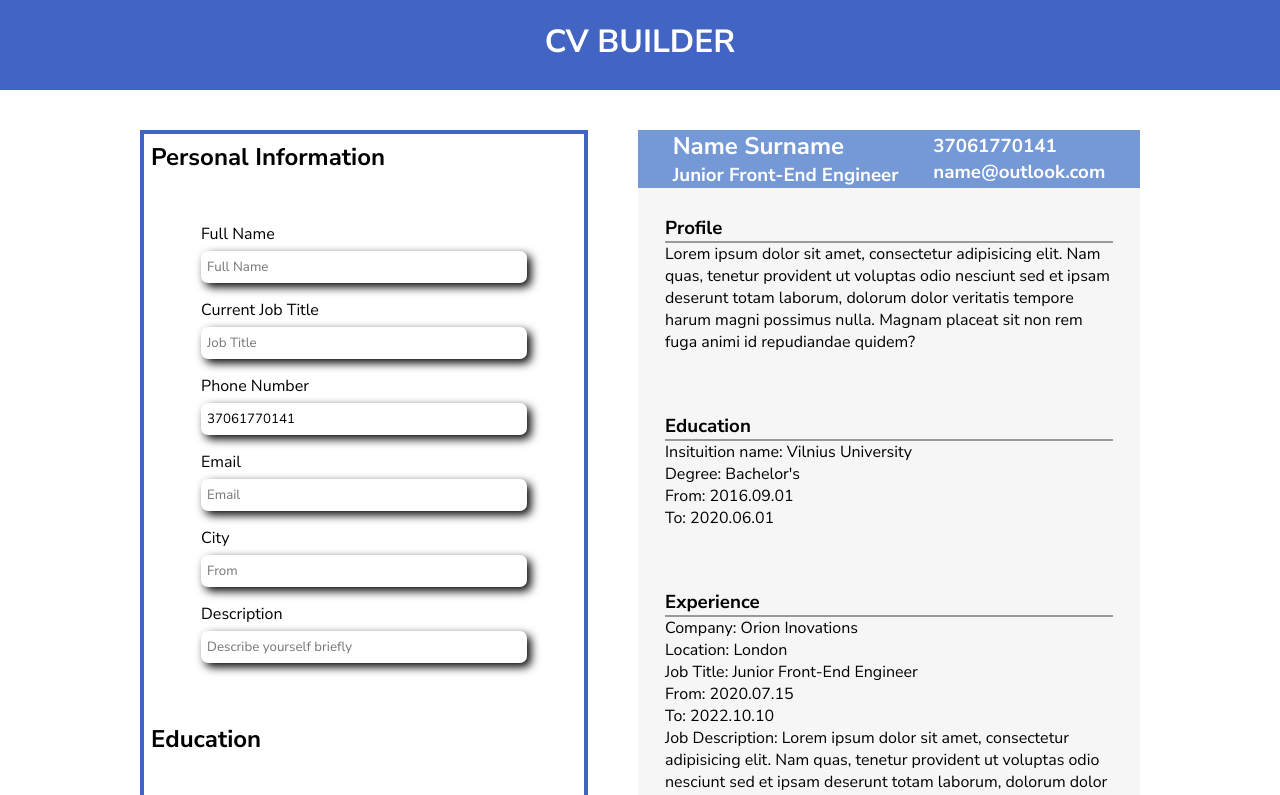
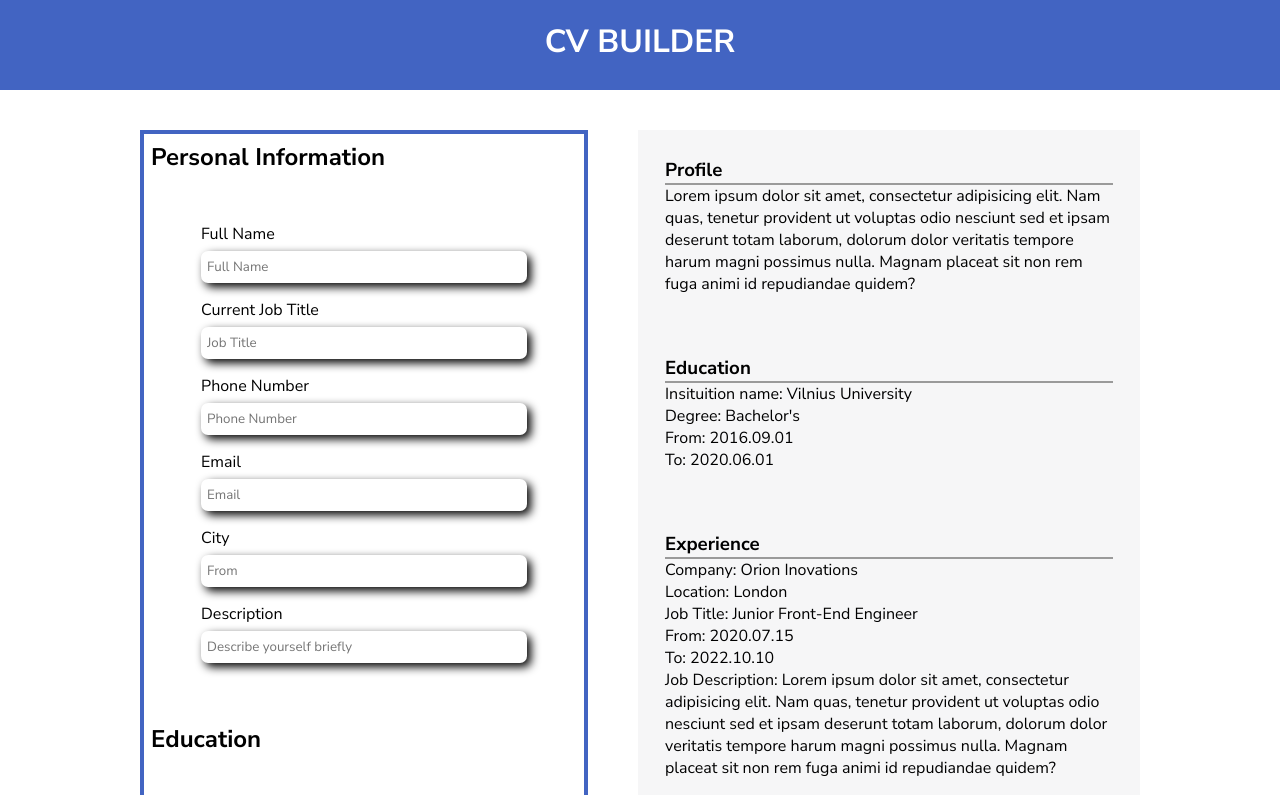
Before and after one commit to its-nikole/cv-project-react, a React (Create React App) app: page / in a window 1280 px wide. Shown: the top 795 px of the page. Built offline with nearby package versions, Linux system fonts and the light colour scheme.

Commit message:
fix: :bug: City output was missing - fixed

```diff
--- a/src/App.js
+++ b/src/App.js
@@ -8,11 +8,11 @@ import { CandidateInfoPreview } from "./components/Preview/CandidateInfoPrew";
 
 export function App() {
   const [fullInfo, setFullInfo] = useState({
-    fullName: "Name Surname",
-    currentJob: "Junior Front-End Engineer",
-    phoneNumber: +37061770141,
-    email: "name@outlook.com",
-    cityFrom: "Vilnius",
+    fullName: "",
+    currentJob: "",
+    phoneNumber: [],
+    email: "",
+    cityFrom: "",
     description: "Lorem ipsum dolor sit amet, consectetur adipisicing elit. Nam quas, tenetur provident ut voluptas odio nesciunt sed et ipsam deserunt totam laborum, dolorum dolor veritatis tempore harum magni possimus nulla. Magnam placeat sit non rem fuga animi id repudiandae quidem?",
     institution: "Vilnius University",
     degree: "Bachelor's",
@@ -55,6 +55,7 @@ export function App() {
           <PersonalInfoPreview
             myFullName={fullInfo.fullName}
             myCurrentJob={fullInfo.currentJob}
+            myCity={fullInfo.cityFrom}
             myPhoneNumber={fullInfo.phoneNumber}
             myEmail={fullInfo.email}
           />
--- a/src/components/Preview/PersonalInfoPreview.jsx
+++ b/src/components/Preview/PersonalInfoPreview.jsx
@@ -5,11 +5,12 @@ export function PersonalInfoPreview(props) {
         <section className="personal-info-prew">
             <div>
                 <h1>{props.myFullName}</h1>
-                <h3>{props.myCurrentJob}</h3>
+                <h4>{props.myCurrentJob}</h4>
+                <h4>{props.myCity}</h4>
             </div>
             <div>
-                <h3>{props.myPhoneNumber}</h3>
-                <h3>{props.myEmail}</h3>
+                <h4>{props.myPhoneNumber}</h4>
+                <h4>{props.myEmail}</h4>
             </div>
         </section>
     )
```
